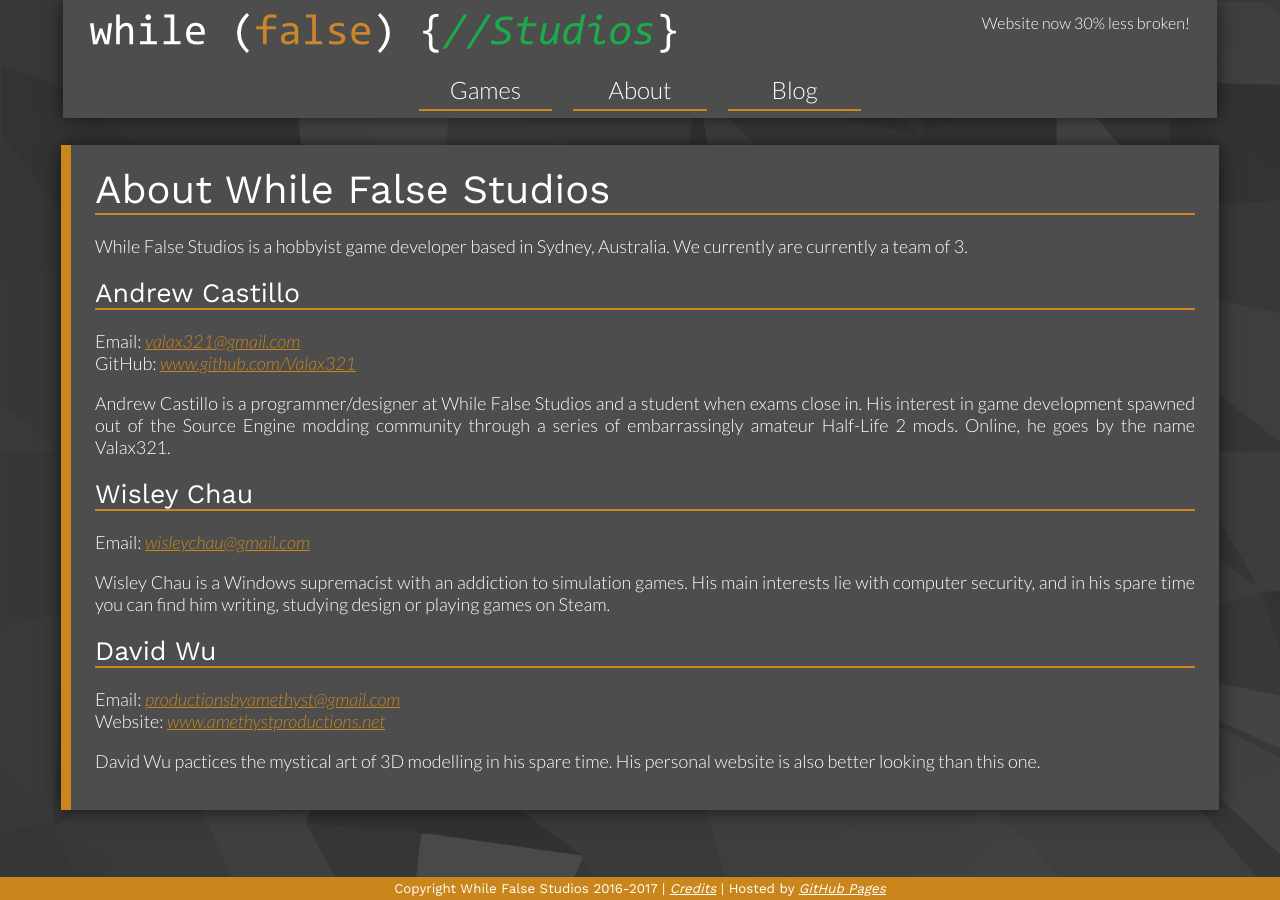
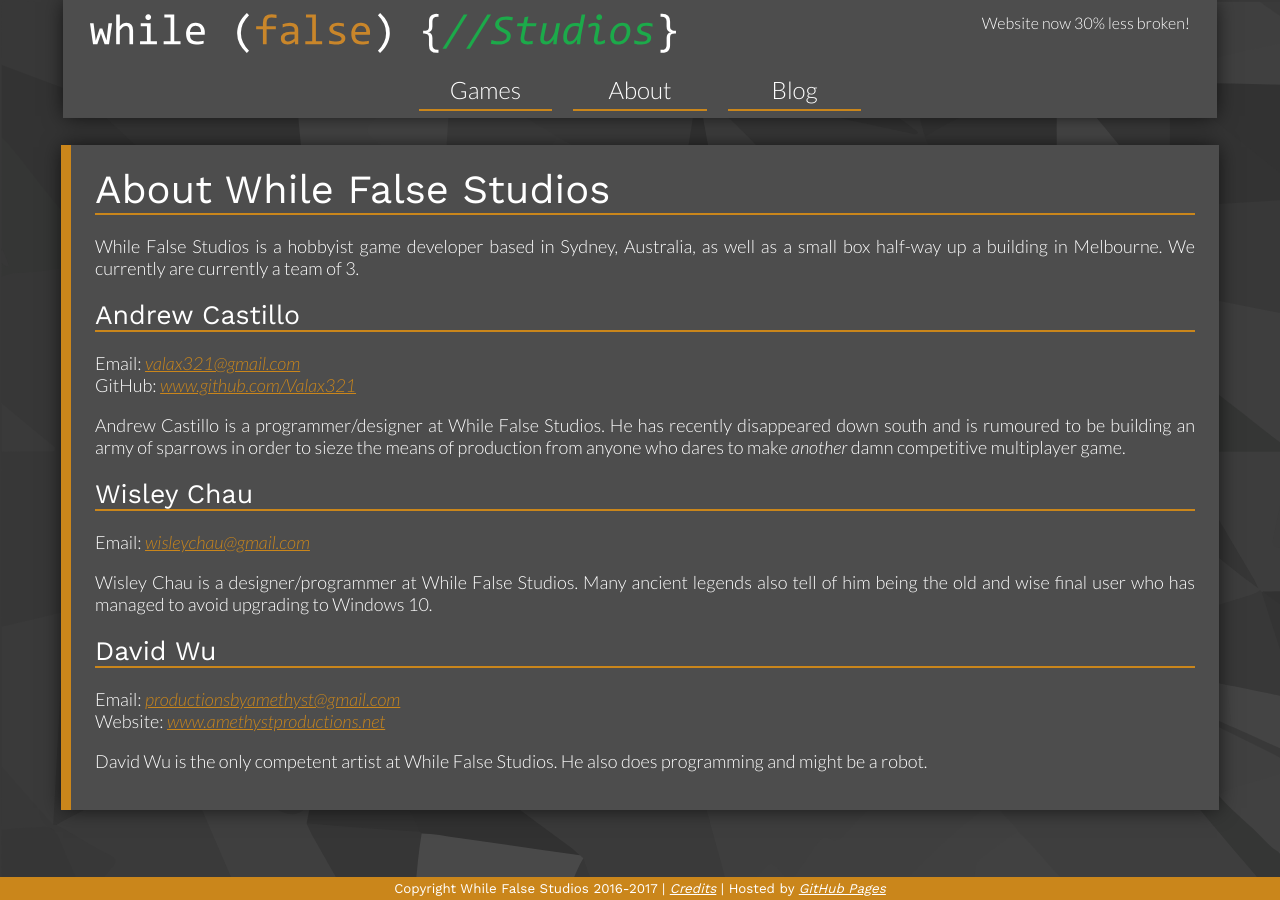
Before and after one commit to WhileFalseStudios/WhileFalseStudios.github.io, a Jekyll site: the page built from pages/about.md, in a window 1280 px wide. Built offline with Jekyll 4.4.1, drawn with Linux system fonts in a browser that asks for light colours.

Commit message:
Update about.md
I'm bored.

```diff
--- a/pages/about.md
+++ b/pages/about.md
@@ -7,24 +7,24 @@ permalink: /about/index.html
 
 # About While False Studios
 
-While False Studios is a hobbyist game developer based in Sydney, Australia. We currently are currently a team of 3.
+While False Studios is a hobbyist game developer based in Sydney, Australia, as well as a small box half-way up a building in Melbourne. We currently are currently a team of 3.
 
 ## Andrew Castillo
 
 Email: <valax321@gmail.com><br>
 GitHub: [www.github.com/Valax321](http://www.github.com/Valax321)
 
-Andrew Castillo is a programmer/designer at While False Studios and a student when exams close in. His interest in game development spawned out of the Source Engine modding community through a series of embarrassingly amateur Half-Life 2 mods. Online, he goes by the name Valax321.
+Andrew Castillo is a programmer/designer at While False Studios. He has recently disappeared down south and is rumoured to be building an army of sparrows in order to sieze the means of production from anyone who dares to make *another* damn competitive multiplayer game.
 
 ## Wisley Chau
 
 Email: <wisleychau@gmail.com>
 
-Wisley Chau is a Windows supremacist with an addiction to simulation games. His main interests lie with computer security, and in his spare time you can find him writing, studying design or playing games on Steam.
+Wisley Chau is a designer/programmer at While False Studios. Many ancient legends also tell of him being the old and wise final user who has managed to avoid upgrading to Windows 10.
 
 ## David Wu
 
 Email: <productionsbyamethyst@gmail.com><br>
 Website: [www.amethystproductions.net](http://www.amethystproductions.net)
 
-David Wu pactices the mystical art of 3D modelling in his spare time. His personal website is also better looking than this one.
+David Wu is the only competent artist at While False Studios. He also does programming and might be a robot.
```
